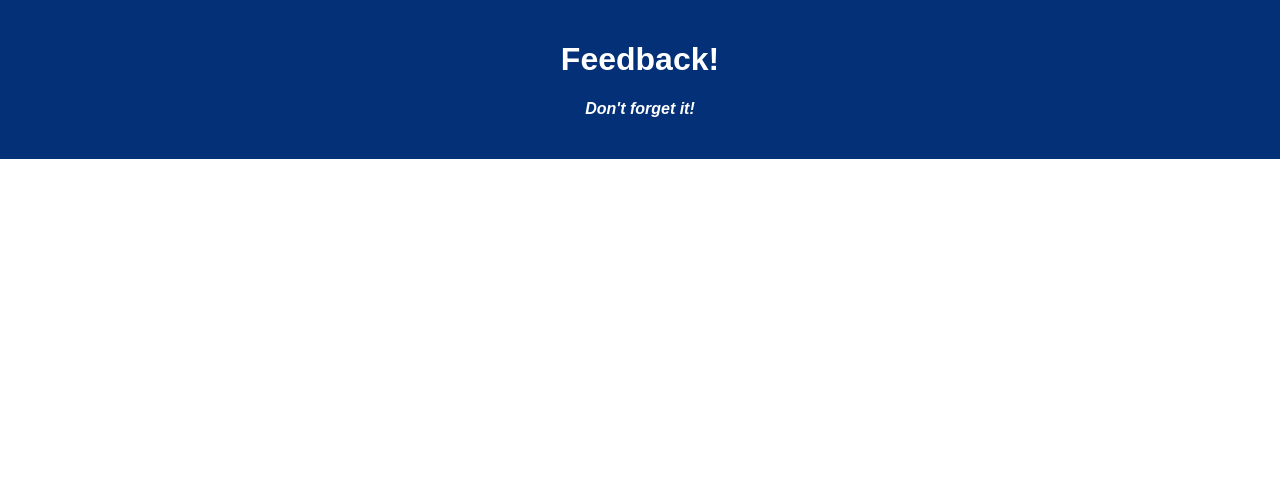
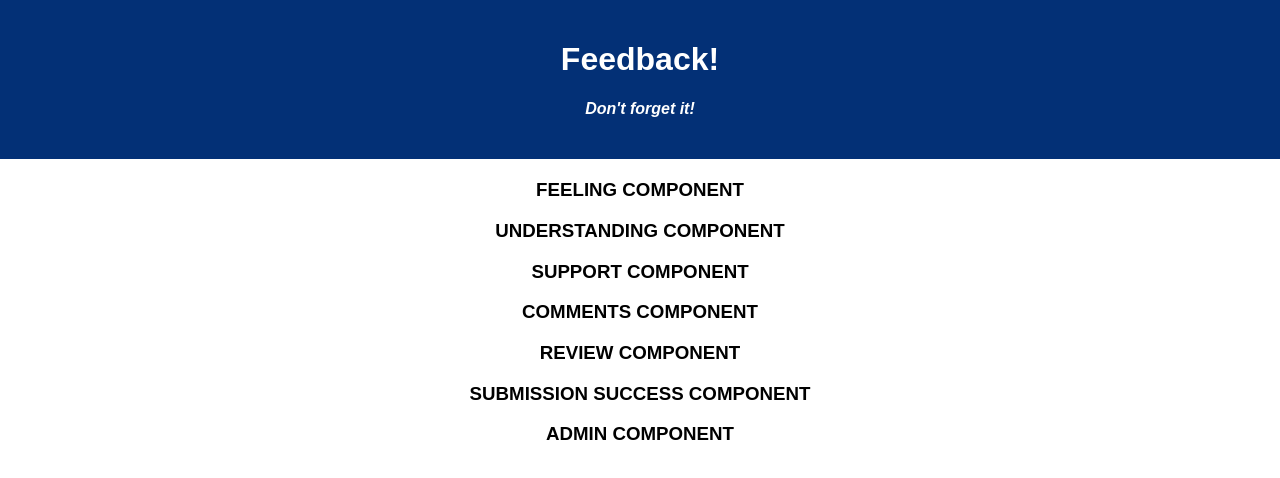
Before and after one commit to adairjenkins/weekend-redux-feedback-loop, a React (Create React App) app: page / in a window 1280 px wide. Shown: the top 478 px of the page. Built offline with nearby package versions, Linux system fonts and the light colour scheme.

Commit message:
add component folders & files

```diff
--- /dev/null
+++ b/src/components/Admin/Admin.jsx
@@ -0,0 +1,11 @@
+
+
+function Admin() {
+    return (
+        <>
+            <h3>ADMIN COMPONENT</h3>
+        </>
+    )
+}
+
+export default Admin;
--- a/src/components/App/App.jsx
+++ b/src/components/App/App.jsx
@@ -1,6 +1,14 @@
 import React from 'react';
 import axios from 'axios';
 import './App.css';
+
+import Feeling from '../Feeling/Feeling';
+import Understanding from '../Understanding/Understanding';
+import Support from '../Support/Support';
+import Comments from '../Comments/Comments';
+import Review from '../Review/Review';
+import Admin from '../Admin/Admin';
+import SubmissionSuccess from '../SubmissionSuccess/SubmissionSuccess';
 
 function App() {
 
@@ -10,6 +18,13 @@ function App() {
         <h1 className='App-title'>Feedback!</h1>
         <h4>Don't forget it!</h4>
       </header>
+      < Feeling/>
+      < Understanding/>
+      < Support/>
+      < Comments/>
+      < Review/>
+      < SubmissionSuccess/>
+      < Admin/>
     </div>
   );
 }
--- /dev/null
+++ b/src/components/Comments/Comments.jsx
@@ -0,0 +1,11 @@
+
+
+function Comments() {
+    return (
+        <>
+            <h3>COMMENTS COMPONENT</h3>
+        </>
+    )
+}
+
+export default Comments;
--- /dev/null
+++ b/src/components/Feeling/Feeling.jsx
@@ -0,0 +1,9 @@
+function Feeling() {
+    return (
+        <>
+            <h3>FEELING COMPONENT</h3>
+        </>
+    )
+}
+
+export default Feeling;
--- /dev/null
+++ b/src/components/Review/Review.jsx
@@ -0,0 +1,11 @@
+
+
+function Review() {
+    return (
+        <>
+            <h3>REVIEW COMPONENT</h3>
+        </>
+    )
+}
+
+export default Review;
--- /dev/null
+++ b/src/components/SubmissionSuccess/SubmissionSuccess.jsx
@@ -0,0 +1,11 @@
+
+
+function SubmissionSuccess() {
+    return (
+        <>
+            <h3>SUBMISSION SUCCESS COMPONENT</h3>
+        </>
+    )
+}
+
+export default SubmissionSuccess;
--- /dev/null
+++ b/src/components/Support/Support.jsx
@@ -0,0 +1,11 @@
+
+
+function Support() {
+    return (
+        <>
+            <h3>SUPPORT COMPONENT</h3>
+        </>
+    )
+}
+
+export default Support;
--- /dev/null
+++ b/src/components/Understanding/Understanding.jsx
@@ -0,0 +1,11 @@
+
+
+function Understanding() {
+    return (
+        <>
+            <h3>UNDERSTANDING COMPONENT</h3>
+        </>
+    )
+}
+
+export default Understanding;
```
